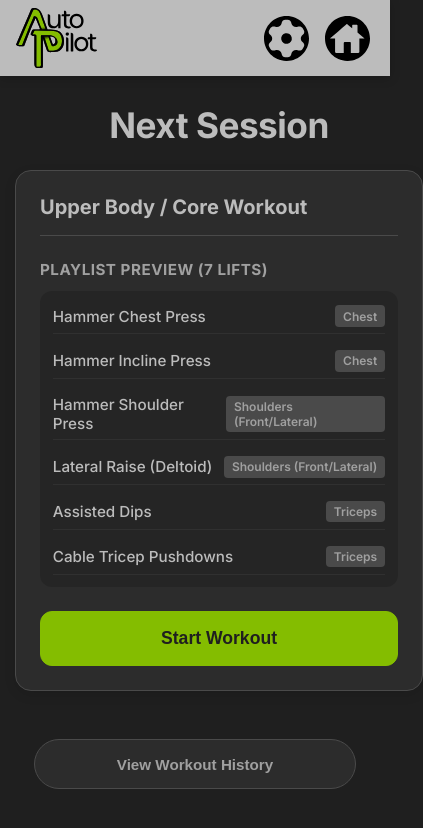
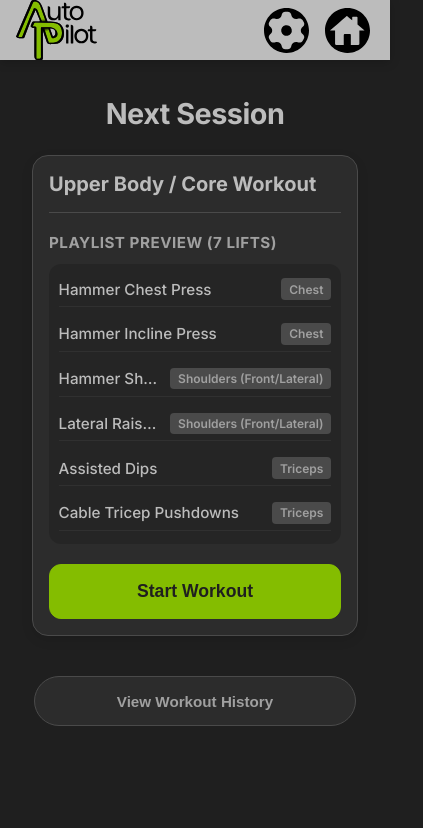
Before and after one commit to itzafezookie/AutoPilot, a React (Vite) app: page / in a window 390 px wide. Shown: the top 828 px of the page, 423 px wide, since content can reach past the window. Built offline with nearby package versions, Linux system fonts and the light colour scheme.

Commit message:
style: fix mobile spillage and horizontal scroll issues

```diff
--- a/src/components/ManageExercises.module.css
+++ b/src/components/ManageExercises.module.css
@@ -466,3 +466,77 @@
   text-align: left;
   display: block;
 }
+
+@media (max-width: 480px) {
+  .container {
+    padding: 0.75rem 1rem;
+  }
+
+  .title {
+    font-size: 1.5rem;
+  }
+
+  .addButton {
+    padding: 0.75rem;
+    font-size: 0.95rem;
+    margin-bottom: 1rem;
+  }
+
+  .controlsRow {
+    gap: 0.5rem;
+    margin-bottom: 1rem;
+  }
+
+  .selectsRow {
+    flex-direction: column;
+    gap: 0.5rem;
+  }
+
+  .filterSelect,
+  .sortSelect {
+    width: 100%;
+    padding: 0.6rem;
+  }
+
+  .exerciseCard {
+    flex-direction: column;
+    align-items: stretch;
+    gap: 0.6rem;
+    padding: 0.85rem;
+  }
+
+  .cardLeft {
+    gap: 0.2rem;
+  }
+
+  .nameRow {
+    display: flex;
+    flex-wrap: wrap;
+    align-items: center;
+    gap: 0.4rem;
+  }
+
+  .exerciseName {
+    font-size: 0.95rem;
+    font-weight: 700;
+  }
+
+  .cardRight {
+    width: 100%;
+    justify-content: flex-end;
+    border-top: 1px solid rgba(255, 255, 255, 0.05);
+    padding-top: 0.5rem;
+    gap: 0.4rem;
+  }
+
+  .editButton,
+  .hibernateButton,
+  .unhibernateButton {
+    font-size: 0.7rem;
+    padding: 0.2rem 0.5rem;
+  }
+
+  .deleteButton {
+    margin-left: 0.25rem;
+  }
+}
--- a/src/components/WorkoutSelection.module.css
+++ b/src/components/WorkoutSelection.module.css
@@ -127,6 +127,8 @@
   align-items: center;
   padding: 0.4rem 0;
   border-bottom: 1px solid rgba(255, 255, 255, 0.05);
+  gap: 0.5rem;
+  width: 100%;
 }
 
 .previewItem:last-child {
@@ -137,6 +139,10 @@
   font-size: 0.95rem;
   color: var(--text-color);
   font-weight: 500;
+  white-space: nowrap;
+  overflow: hidden;
+  text-overflow: ellipsis;
+  flex-shrink: 1;
 }
 
 .muscleBadge {
@@ -146,6 +152,8 @@
   color: var(--text-color-secondary);
   padding: 0.2rem 0.5rem;
   border-radius: 4px;
+  white-space: nowrap;
+  flex-shrink: 0;
 }
 
 .startButton {
@@ -230,3 +238,19 @@
   color: var(--primary-color);
   background-color: rgba(132, 189, 0, 0.05);
 }
+
+@media (max-width: 480px) {
+  .mainContent {
+    padding: 1rem;
+  }
+  .workoutSelectionCard {
+    padding: 1rem;
+    gap: 1.25rem;
+  }
+  .title {
+    font-size: 1.8rem;
+  }
+  .previewContainer {
+    padding: 0.5rem 0.6rem;
+  }
+}
--- a/src/global.css
+++ b/src/global.css
@@ -1,3 +1,7 @@
+*, *::before, *::after {
+  box-sizing: border-box;
+}
+
 :root {
   --primary-color: #84bd00; /* A vibrant green for primary actions */
   --primary-color-translucent: rgba(132, 189, 0, 0.5); /* Translucent version for glows */
```
